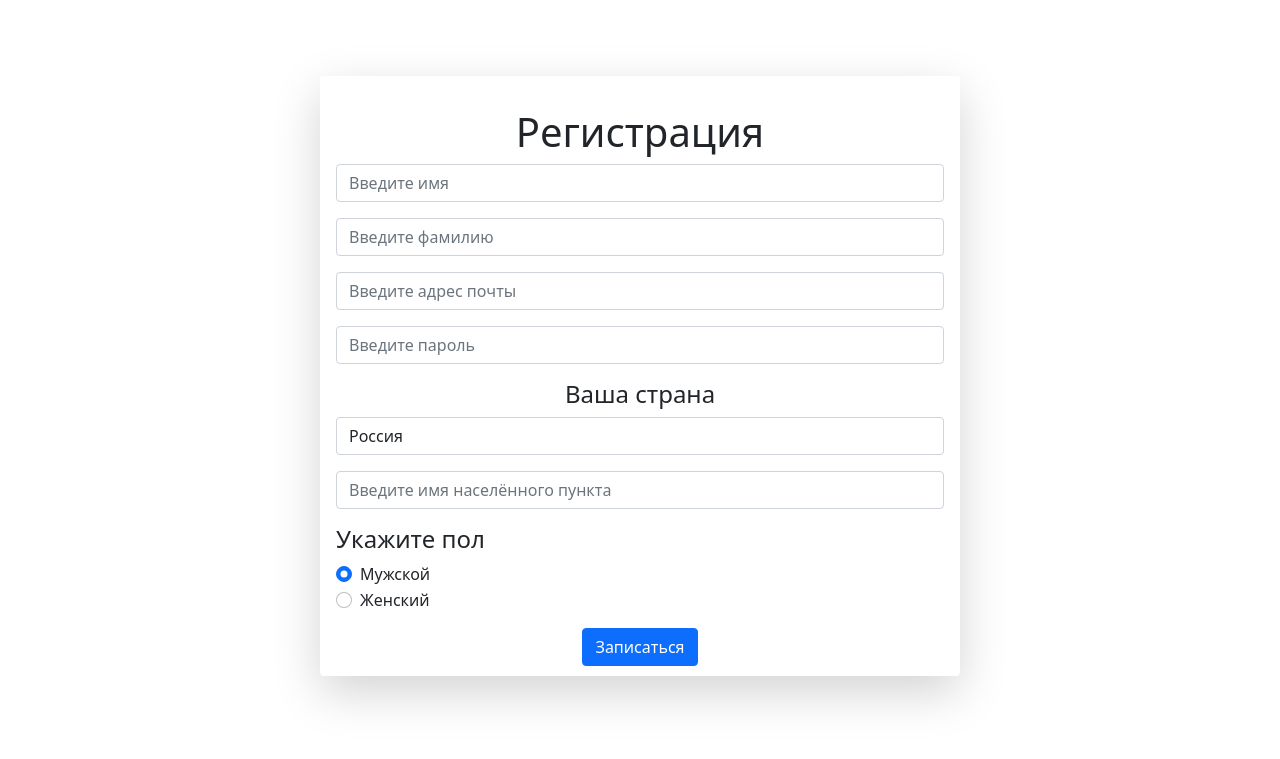
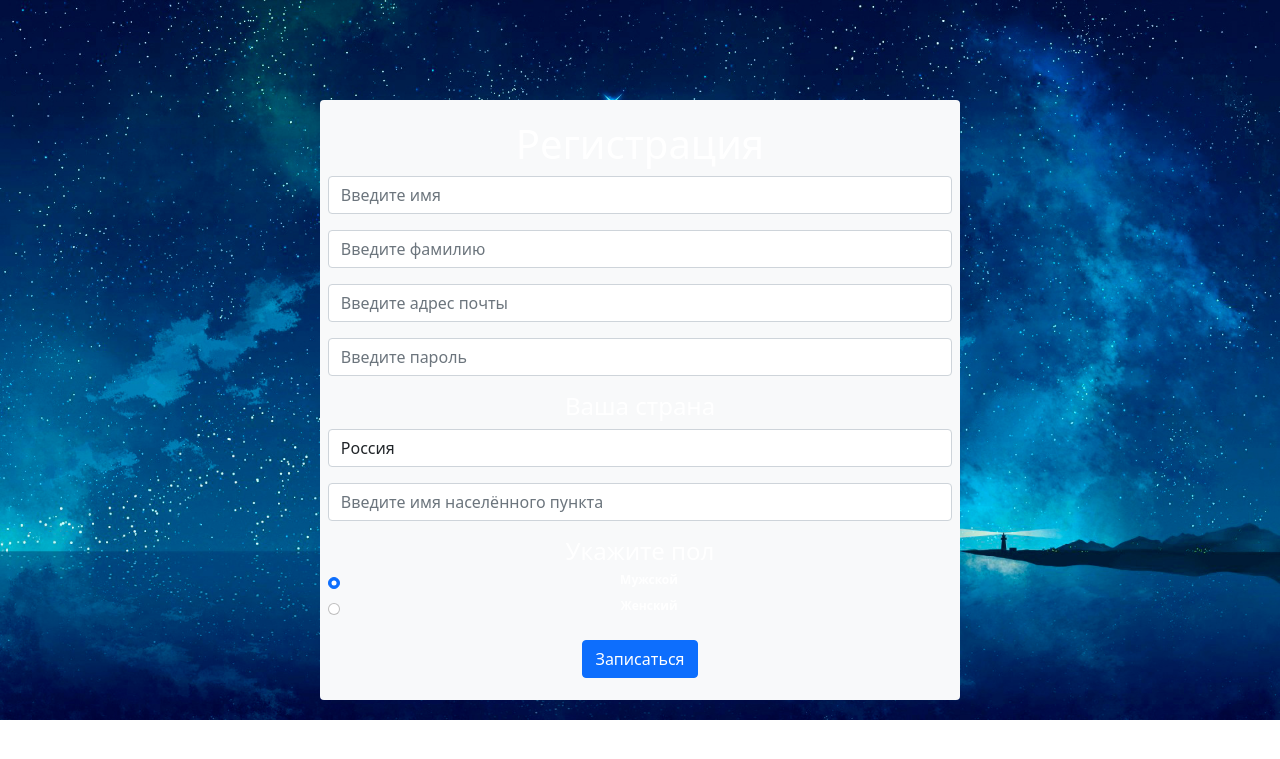
Before and after one commit to Fin666-f/weather-forecast, a Flask app: template templates/ченовик.html in a window 1280 px wide. Shown: the top 759 px of the page. Run offline with Flask 3, Linux system fonts and the light colour scheme; the template is opened without the code that fills it, so the values that code supplies are empty.

Commit message:
Страница регистрации 2(Фунтикова и Фокина)

```diff
--- a/templates/ченовик.html
+++ b/templates/ченовик.html
@@ -2,16 +2,19 @@
 <html land="en">
 <head>
     <meta charset="UTF-8">
+    <title>Weather cast</title>
     <link rel="stylesheet"
                     href="https://cdn.jsdelivr.net/npm/bootstrap@5.0.0-beta1/dist/css/bootstrap.min.css"
                     integrity="sha384-giJF6kkoqNQ00vy+HMDP7azOuL0xtbfIcaT9wjKHr8RbDVddVHyTfAAsrekwKmP1"
                     crossorigin="anonymous">
-    <title>Weather cast</title>
 </head>
 <body>
+    <div class="row">
+        <img src="static\img\image.jpg" class="img-responsive" alt="nothing">
+    </div>
     <div class="position-absolute top-50 start-50 translate-middle">
         <div class="row">
-                <div class="shadow-lg p-3 mb-5 bg-body-tertiary rounded" style="width: 640px; height: 600px;" >
+                <div class="badge bg-light" style="width: 640px; height: 600px;" >
                     <p>
                       <div class="container text-center">
                           <div class="text-primary-emphasis">
```
Also changed, not shown: static/img/1972156.jpeg (deleted), static/img/image.jpg (added).
